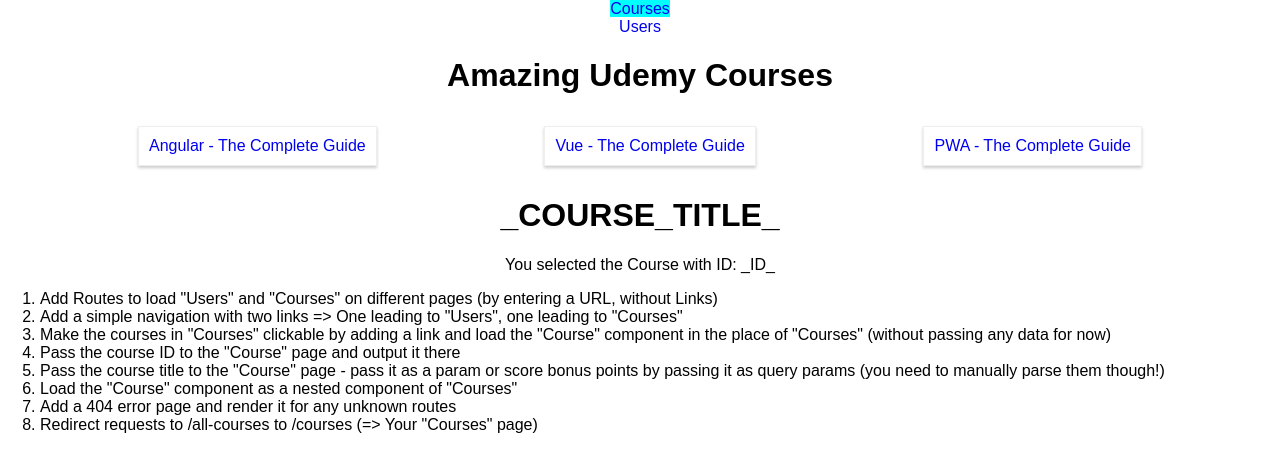
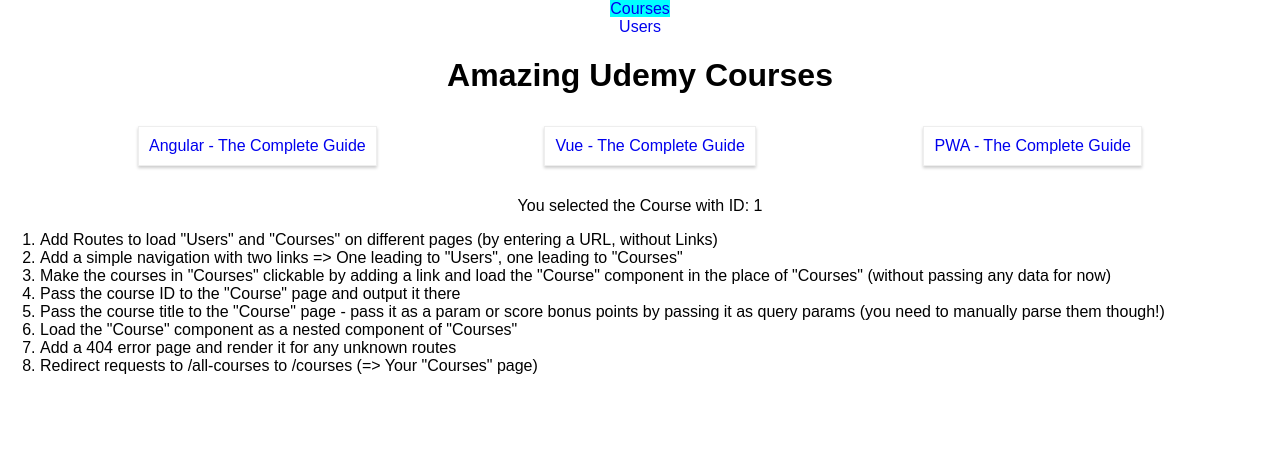
Before and after one commit to deamon-cool/router-courses-users-task, a React (Create React App) app: page /courses/1 in a window 1280 px wide. Shown: the top 472 px of the page. Built offline with nearby package versions, Linux system fonts and the light colour scheme.

Commit message:
added params that are receiving by Course component

```diff
--- a/src/containers/Course/Course.js
+++ b/src/containers/Course/Course.js
@@ -1,11 +1,11 @@
 import React, { Component } from 'react';
 
 class Course extends Component {
-    render () {
+    render() {
         return (
             <div>
-                <h1>_COURSE_TITLE_</h1>
-                <p>You selected the Course with ID: _ID_</p>
+                <h1>{this.props.title}</h1>
+                <p>You selected the Course with ID: {this.props.match.params.id}</p>
             </div>
         );
     }
--- a/src/containers/Courses/Courses.js
+++ b/src/containers/Courses/Courses.js
@@ -10,10 +10,15 @@
             { id: 1, title: 'Angular - The Complete Guide' },
             { id: 2, title: 'Vue - The Complete Guide' },
             { id: 3, title: 'PWA - The Complete Guide' }
-        ]
+        ],
+        choosenTitle: null
     }
 
+    clickHandle = (id) => {
+        const course = this.state.courses.find(course => course.id === id);
 
+        this.setState({ choosenTitle: course.title });
+    }
 
     render() {
         return (
@@ -23,14 +28,15 @@
                     {
                         this.state.courses.map(course => {
                             return (
-                                <Link to={'/courses/' + course.id} >
-                                    <article className="Course" key={course.id}>{course.title}</article>
+                                <Link onClick={() => this.clickHandle(course.id)} to={'/courses/' + course.id} key={course.id}>
+                                    <article className="Course">{course.title}</article>
                                 </Link>
                             );
                         })
                     }
                 </section>
-                <Route path='/courses/:id' component={Course} />
+                <Route path='/courses/:id' render={(props) => <Course {...props} title={this.state.choosenTitle} />} />
+                {/* <Route path='/courses/:id' component={Course} /> */}
 
             </div>
         );
```
